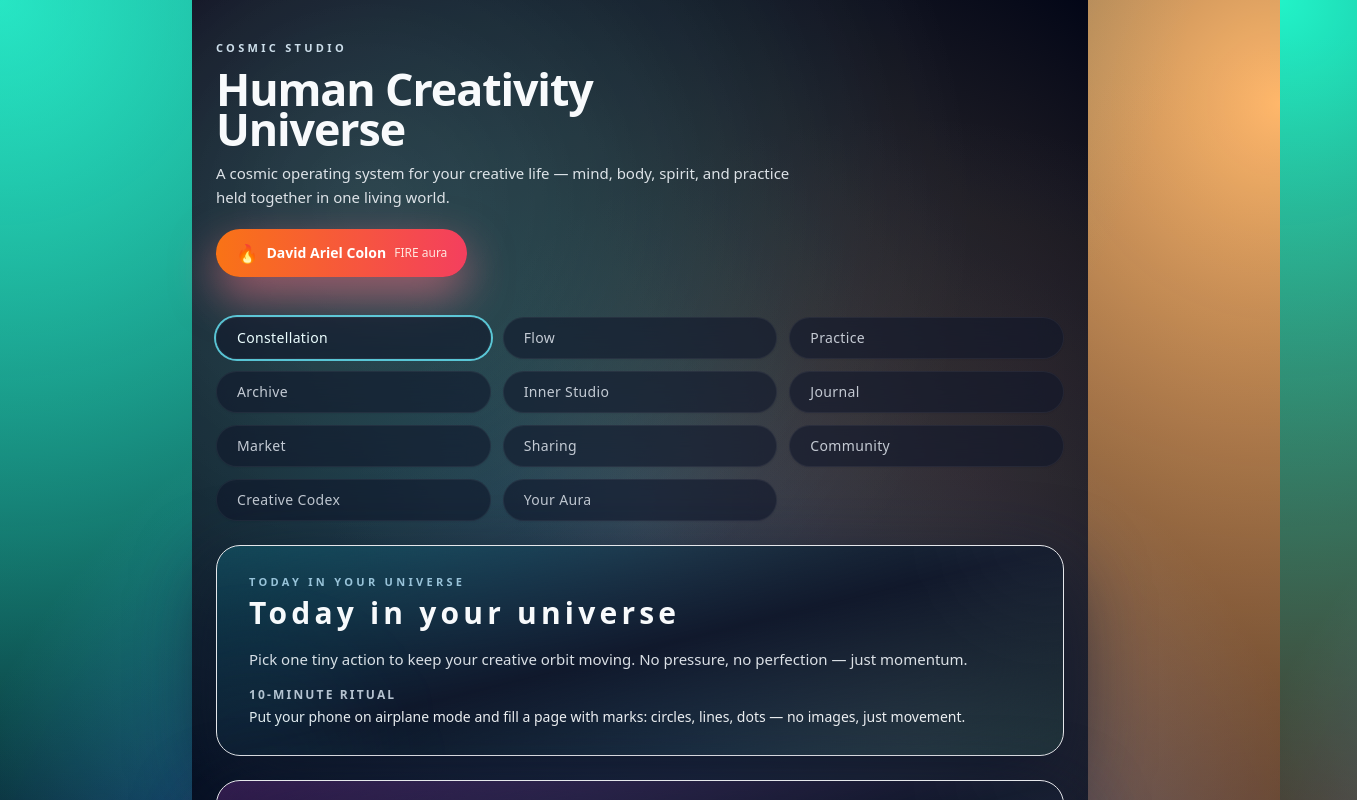
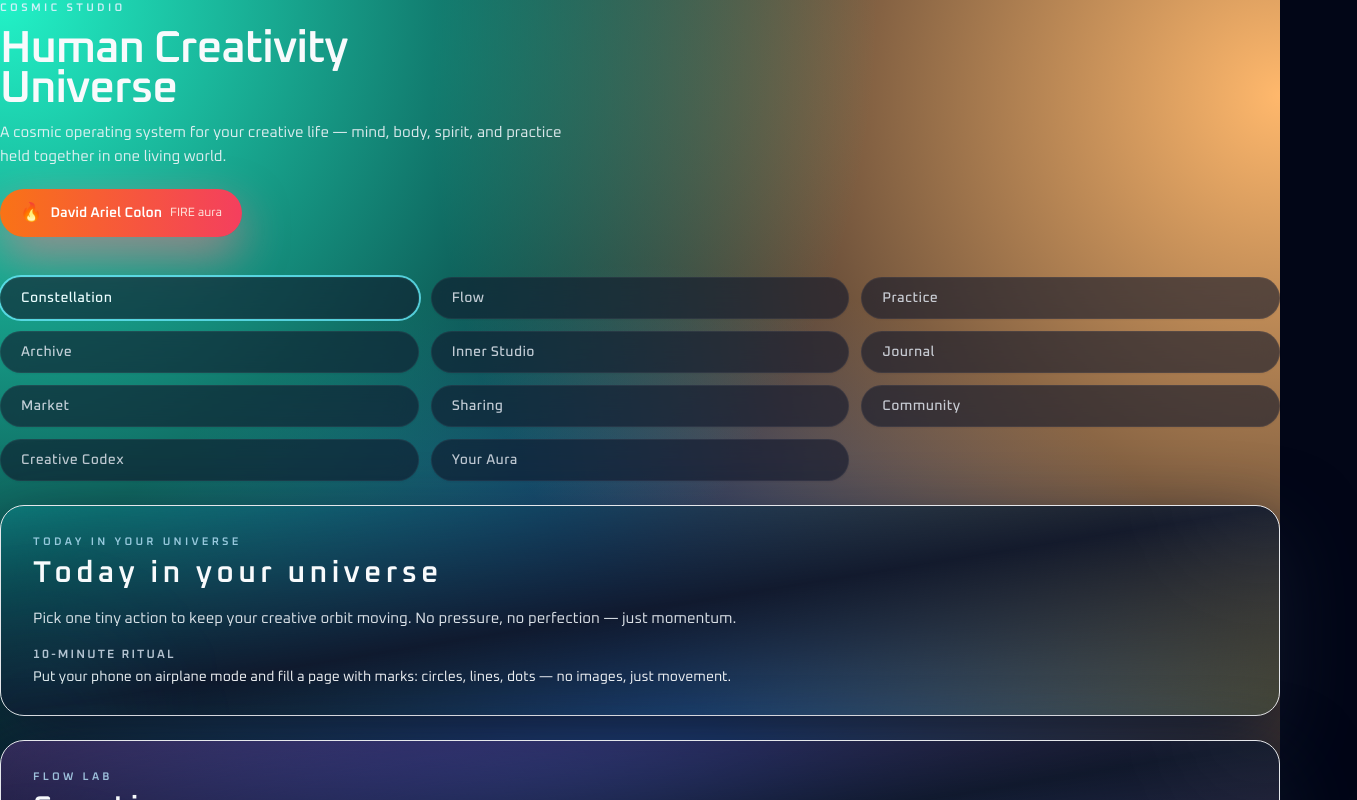
Before and after one commit to Dacolon/Human-Creativity, a Next.js app: page / in a window 1280 px wide. Shown: the top 800 px of the page, 1357 px wide, since content can reach past the window. Built offline with nearby package versions, Linux system fonts and the light colour scheme.

Commit message:
Update layout.tsx

```diff
--- a/app/layout.tsx
+++ b/app/layout.tsx
@@ -1,7 +1,14 @@
+// app/layout.tsx
 import type { Metadata } from "next";
 import "./globals.css";
-import { ReactNode } from "react";
-import { SoundProvider } from "./components/SoundEngine";
+import { Oxanium } from "next/font/google";
+import React from "react";
+
+const oxanium = Oxanium({
+  subsets: ["latin"],
+  weight: ["300", "400", "500", "600", "700"],
+  variable: "--font-oxanium",
+});
 
 export const metadata: Metadata = {
   title: "Human Creativity Universe",
@@ -11,25 +18,15 @@ export const metadata: Metadata = {
 
 export default function RootLayout({
   children,
-}: {
-  children: ReactNode;
-}) {
+}: Readonly<{
+  children: React.ReactNode;
+}>) {
   return (
     <html lang="en">
-      <body className="min-h-screen bg-slate-950 text-slate-50 antialiased">
-        <SoundProvider>
-          <div className="min-h-screen flex justify-center items-stretch">
-            <div className="relative w-full max-w-4xl px-4 py-8 sm:px-6 sm:py-10">
-              {/* Soft cosmic gradients */}
-              <div className="pointer-events-none absolute inset-[-30%] -z-20 bg-[radial-gradient(circle_at_top_left,_rgba(45,212,191,0.55),transparent_60%),radial-gradient(circle_at_bottom_right,_rgba(251,146,60,0.45),transparent_60%)]" />
-              {/* Dark space vignette */}
-              <div className="pointer-events-none absolute inset-0 -z-10 bg-[radial-gradient(circle_at_center,_rgba(15,23,42,0.5),rgba(2,6,23,1))]" />
-              {/* Star dust */}
-              <div className="pointer-events-none absolute inset-0 -z-10 bg-[radial-gradient(circle_at_20%_20%,rgba(255,255,255,0.18),transparent_55%),radial-gradient(circle_at_80%_70%,rgba(148,163,184,0.16),transparent_60%)] mix-blend-screen opacity-80" />
-              {children}
-            </div>
-          </div>
-        </SoundProvider>
+      <body
+        className={`${oxanium.className} bg-slate-950 text-slate-50 antialiased`}
+      >
+        {children}
       </body>
     </html>
   );
```
